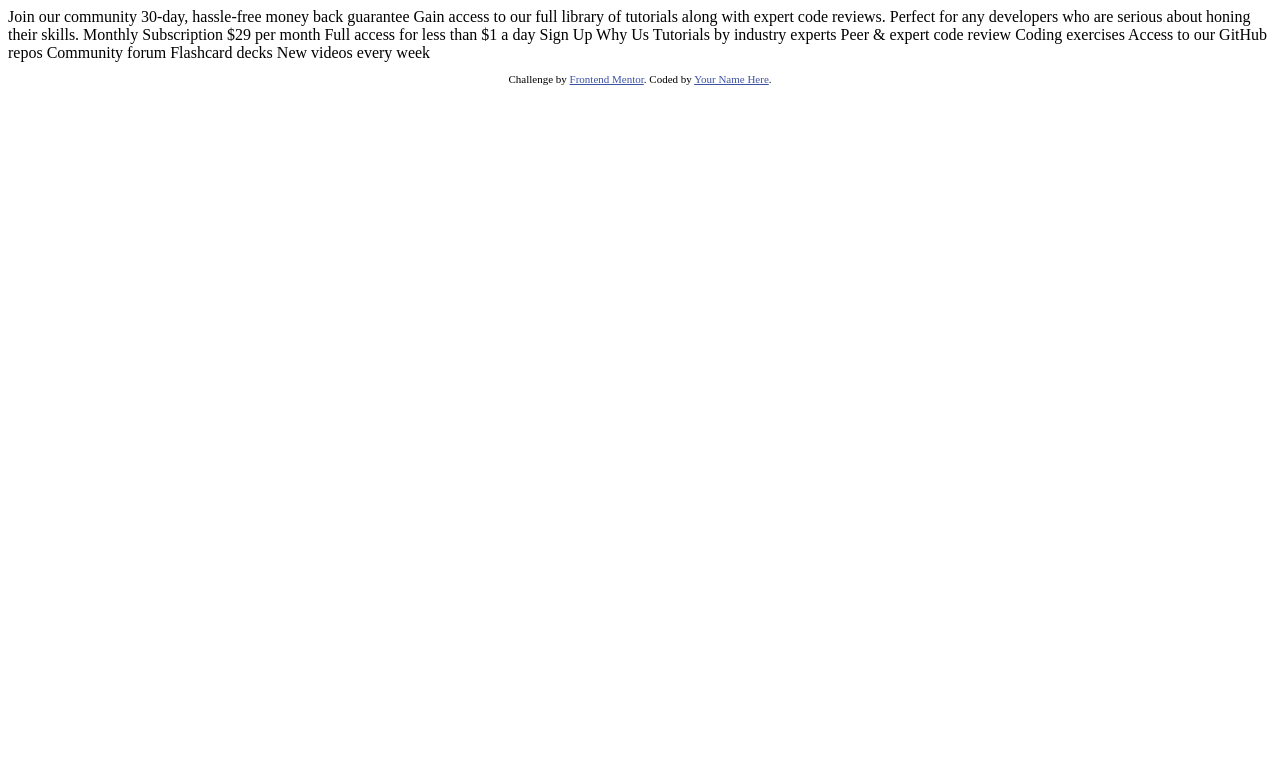
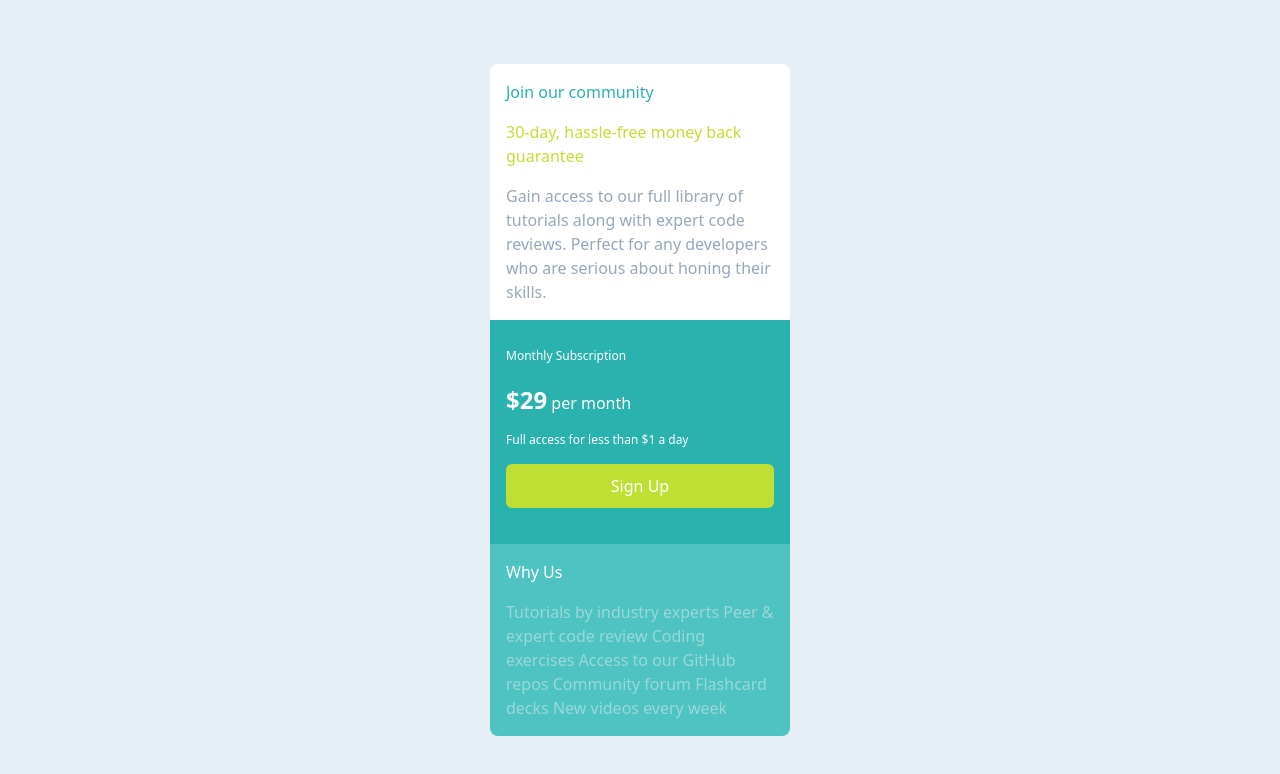
Before and after one commit to NordinMM/single-price-grid-component-master, a plain HTML site: page index.html in a window 1280 px wide. Drawn offline with nearby package versions, Linux system fonts and the light colour scheme.

Commit message:
acabar esta tarde

```diff
--- a/index.html
+++ b/index.html
@@ -7,44 +7,56 @@
   <link rel="icon" type="image/png" sizes="32x32" href="./images/favicon-32x32.png">
 
   <title>Frontend Mentor | Single Price Grid Component</title>
-
+  <script src="https://cdn.tailwindcss.com"></script>
   <!-- Feel free to remove these styles or customise in your own stylesheet 👍 -->
   <style>
     .attribution { font-size: 11px; text-align: center; }
     .attribution a { color: hsl(228, 45%, 44%); }
   </style>
 </head>
-<body>
-  Join our community
+<body class="h-screen flex items-center justify-center bg-[#e5eff5] font-karla ">
 
-  30-day, hassle-free money back guarantee
+  <div class=" flex flex-col max-w-[300px] rounded-lg ">
+  <div class=" bg-white p-4 border-solid border-2 border-none rounded-t-lg font-sans space-y-4">
 
-  Gain access to our full library of tutorials along with expert code reviews.
-  Perfect for any developers who are serious about honing their skills.
+  <h1 class="text-[#2ab2af]">Join our community</h1>
 
-  Monthly Subscription
+  <h2 class="text-[#c0df34]">30-day, hassle-free money back guarantee</h2>
 
-  &dollar;29 per month
+  <p class="text-[#98a6bd]">Gain access to our full library of tutorials along with expert code reviews.
+  Perfect for any developers who are serious about honing their skills.</p>
 
-  Full access for less than &dollar;1 a day
+  </div>
+  <div class="">
+  <div class=" bg-[#2ab2af] p-4 text-white space-y-4 border-solid border-2 border-none">
 
-  Sign Up
+  <h2 class="text-xs pt-3">Monthly Subscription</h2>
 
-  Why Us
+  <p class="pt-1"><strong class="text-2xl">&dollar;29</strong> per month</p>
 
-  Tutorials by industry experts
+  <p class="text-xs">Full access for less than &dollar;1 a day</p>
+
+  <button class="!mb-5 bg-[#c0df34] w-full p-2.5 text-white rounded-md ">Sign Up</button>
+
+  </div>
+
+  <div class="bg-[#4ec3c1] text-[#e5eff580] p-4 border-solid space-y-4 rounded-b-lg border-2 border-none">
+
+  <h2 class="text-white">Why Us</h2>
+
+  <p class="text-base text-left ">Tutorials by industry experts
   Peer &amp; expert code review
   Coding exercises
   Access to our GitHub repos
   Community forum
   Flashcard decks
-  New videos every week
+  New videos every week</p>
+
+  </div>
+  </div>
+  </div>
 
   <footer>
-    <p class="attribution">
-      Challenge by <a href="https://www.frontendmentor.io?ref=challenge" target="_blank">Frontend Mentor</a>.
-      Coded by <a href="#">Your Name Here</a>.
-    </p>
   </footer>
 </body>
 </html>
--- /dev/null
+++ b/style.css
@@ -0,0 +1,3 @@
+body{
+    color: rgb(229, 239, 245, 0.5);
+}
```
